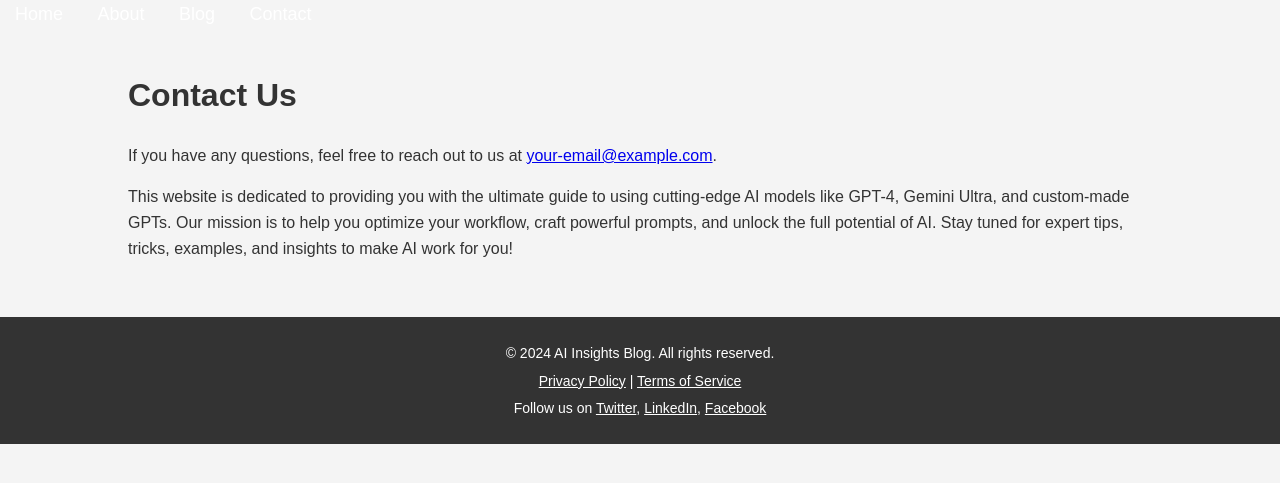
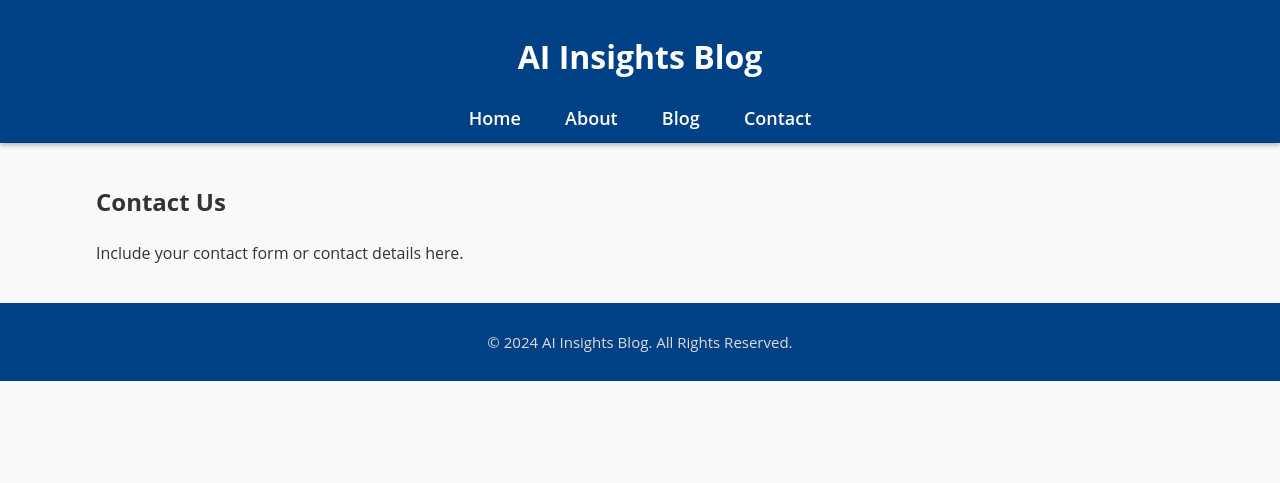
Before and after one commit to tomsonius/tomsonius.github.io, a Jekyll site: the page contact.html, which Jekyll copies as it is, in a window 1280 px wide. Shown: the top 483 px of the page. Built offline with Jekyll 4.4.1, drawn with Linux system fonts in a browser that asks for light colours.

Commit message:
Update contact.html

```diff
--- a/contact.html
+++ b/contact.html
@@ -1,13 +1,31 @@
----
-layout: default
-title: Contact
-permalink: /contact/
----
+<!DOCTYPE html>
+<html lang="en">
+<head>
+    <meta charset="UTF-8">
+    <meta name="viewport" content="width=device-width, initial-scale=1.0">
+    <title>Contact - AI Insights Blog</title>
+    <link rel="stylesheet" href="assets/css/main.css">
+</head>
+<body>
+    <header>
+        <h1>AI Insights Blog</h1>
+        <nav>
+            <a href="index.html">Home</a>
+            <a href="about.html">About</a>
+            <a href="blog.html">Blog</a>
+            <a href="contact.html">Contact</a>
+        </nav>
+    </header>
 
-<div class="page-content">
-  <h1>Contact Us</h1>
-  <p>If you have any questions, feel free to reach out to us at <a href="mailto:your-email@example.com">your-email@example.com</a>.</p>
-  <p> This website is dedicated to providing you with the ultimate guide to using cutting-edge AI models like GPT-4, Gemini Ultra, and custom-made GPTs. Our mission is to help you optimize your workflow, craft powerful prompts, and unlock the full potential of AI.
-    Stay tuned for expert tips, tricks, examples, and insights to make AI work for you!
-    </p>
-</div>
+    <div class="container">
+        <section class="contact">
+            <h2>Contact Us</h2>
+            <p>Include your contact form or contact details here.</p>
+        </section>
+    </div>
+
+    <footer>
+        <p>&copy; 2024 AI Insights Blog. All Rights Reserved.</p>
+    </footer>
+</body>
+</html>
```
